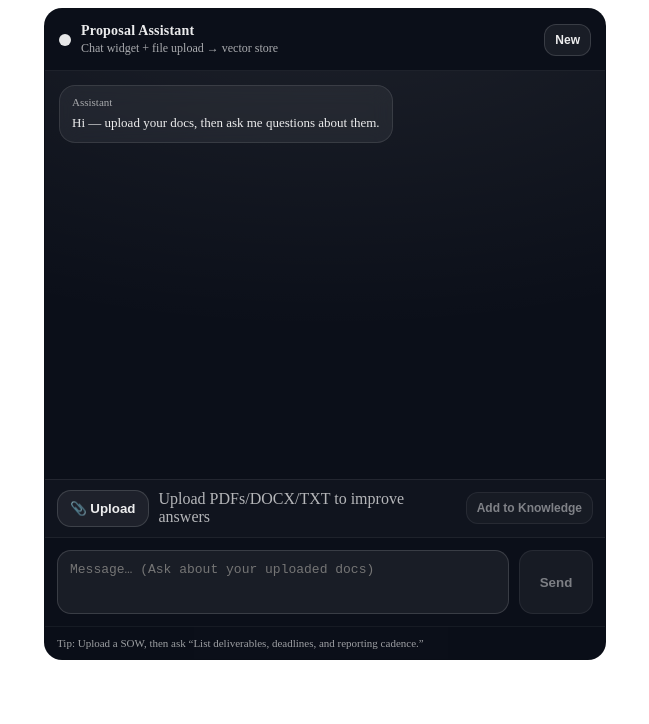
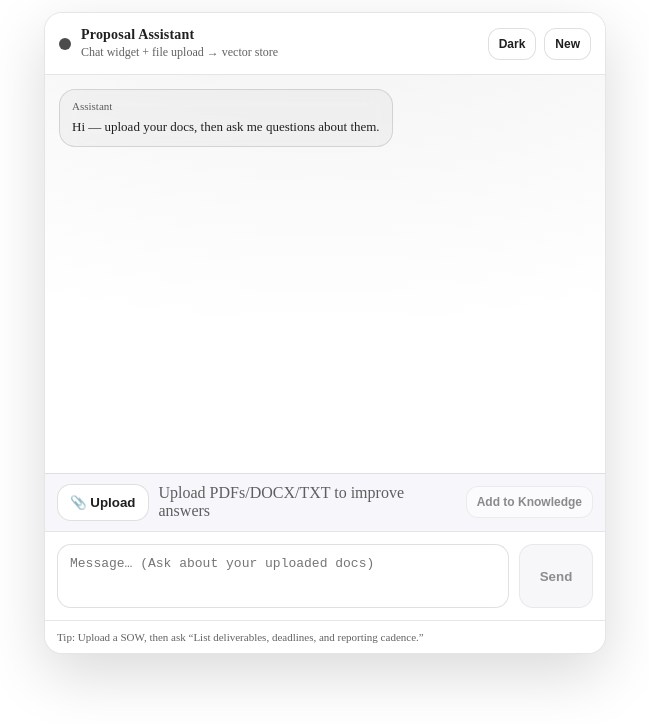
Before and after one commit to antelnick-ops/silver-octo-fishstick, a Next.js app: page / in a window 1280 px wide. Shown: the top 724 px of the page, without its empty margins (315-964 px from the left). Built offline with nearby package versions, Linux system fonts and the light colour scheme.

Commit message:
Update page.tsx

```diff
--- a/app/page.tsx
+++ b/app/page.tsx
@@ -33,7 +33,65 @@ function isUploadOk(x: UploadResult): x is UploadOk {
   return (x as any)?.ok === true && Array.isArray((x as any)?.uploaded_file_ids);
 }
 
+const THEMES = {
+  dark: {
+    bg: "#0b0f19",
+    surface: "rgba(255,255,255,0.02)",
+    surfaceStrong: "rgba(255,255,255,0.06)",
+    text: "rgba(255,255,255,0.92)",
+    textMuted: "rgba(255,255,255,0.70)",
+    border: "rgba(255,255,255,0.10)",
+    borderSoft: "rgba(255,255,255,0.08)",
+    userBubble: "rgba(255,255,255,0.10)",
+    assistantBubble: "rgba(255,255,255,0.06)",
+    systemBubble: "rgba(255,255,255,0.03)",
+    btn: "rgba(255,255,255,0.06)",
+    btnStrong: "rgba(255,255,255,0.10)",
+    dot: "rgba(255,255,255,0.9)",
+    chatBg:
+      "radial-gradient(1200px 600px at 50% -100px, rgba(255,255,255,0.08), transparent 60%), #0b0f19",
+  },
+  light: {
+    bg: "#ffffff",
+    surface: "#f7f7fb",
+    surfaceStrong: "#ffffff",
+    text: "rgba(0,0,0,0.88)",
+    textMuted: "rgba(0,0,0,0.62)",
+    border: "rgba(0,0,0,0.12)",
+    borderSoft: "rgba(0,0,0,0.10)",
+    userBubble: "rgba(0,0,0,0.06)",
+    assistantBubble: "rgba(0,0,0,0.03)",
+    systemBubble: "rgba(0,0,0,0.02)",
+    btn: "#ffffff",
+    btnStrong: "#f0f0f5",
+    dot: "rgba(0,0,0,0.7)",
+    chatBg:
+      "radial-gradient(1200px 600px at 50% -100px, rgba(0,0,0,0.05), transparent 60%), #ffffff",
+  },
+} as const;
+
+type ThemeName = keyof typeof THEMES;
+
 export default function ChatLikeWidget() {
+  const [theme, setTheme] = useState<ThemeName>("dark");
+
+  // Persist theme
+  useEffect(() => {
+    const saved = localStorage.getItem("widget-theme");
+    if (saved === "light" || saved === "dark") setTheme(saved);
+    else {
+      // optional: default to system preference
+      const prefersDark = window.matchMedia?.("(prefers-color-scheme: dark)")?.matches;
+      setTheme(prefersDark ? "dark" : "light");
+    }
+  }, []);
+
+  useEffect(() => {
+    localStorage.setItem("widget-theme", theme);
+  }, [theme]);
+
+  const t = THEMES[theme];
+
   const [messages, setMessages] = useState<ChatMessage[]>([
     {
       id: uid(),
@@ -58,6 +116,7 @@ export default function ChatLikeWidget() {
     [input, sending]
   );
 
+  // Auto-scroll chat on new message
   useEffect(() => {
     listRef.current?.scrollTo({
       top: listRef.current.scrollHeight,
@@ -81,7 +140,6 @@ export default function ChatLikeWidget() {
       const res = await fetch("/api/chat", {
         method: "POST",
         headers: { "Content-Type": "application/json" },
-        // Send only to YOUR backend (no OpenAI calls from browser)
         body: JSON.stringify({ message: text }),
       });
 
@@ -98,7 +156,6 @@ export default function ChatLikeWidget() {
         return;
       }
 
-      // support either { reply } or { answer } or { message }
       const reply =
         data?.reply ??
         data?.answer ??
@@ -138,7 +195,9 @@ export default function ChatLikeWidget() {
       const raw = await res.text();
       let data: UploadResult;
       try {
-        data = raw ? (JSON.parse(raw) as UploadResult) : ({ error: "Empty response" } as any);
+        data = raw
+          ? (JSON.parse(raw) as UploadResult)
+          : ({ error: "Empty response" } as any);
       } catch {
         data = { error: "Invalid JSON response from /api/upload", details: raw } as any;
       }
@@ -175,13 +234,211 @@ export default function ChatLikeWidget() {
     }
   }
 
+  function resetChat() {
+    setMessages([
+      {
+        id: uid(),
+        role: "assistant",
+        text: "New session started. Upload docs, then ask me anything.",
+        ts: Date.now(),
+      },
+    ]);
+    setUploadInfo("");
+    setFiles([]);
+    setInput("");
+  }
+
+  const styles: Record<string, React.CSSProperties> = {
+    shell: {
+      // Responsive sizing: fits within viewport and shrinks on small screens
+      width: "min(560px, 92vw)",
+      height: "min(650px, 80vh)",
+      maxHeight: "calc(100vh - 24px)",
+      margin: "12px auto",
+      border: `1px solid ${t.borderSoft}`,
+      borderRadius: 18,
+      overflow: "hidden",
+      background: t.bg,
+      color: t.text,
+      display: "flex",
+      flexDirection: "column",
+      minHeight: 0, // important for shrink/scroll
+      boxShadow:
+        theme === "dark"
+          ? "0 20px 60px rgba(0,0,0,0.45)"
+          : "0 20px 60px rgba(0,0,0,0.15)",
+    },
+
+    header: {
+      padding: "14px 14px",
+      display: "flex",
+      alignItems: "center",
+      justifyContent: "space-between",
+      borderBottom: `1px solid ${t.borderSoft}`,
+      background: t.bg,
+      gap: 10,
+      flexShrink: 0,
+    },
+
+    brand: { display: "flex", alignItems: "center", gap: 10, minWidth: 0 },
+    dot: {
+      width: 12,
+      height: 12,
+      borderRadius: 999,
+      background: t.dot,
+      flexShrink: 0,
+    },
+    title: { fontWeight: 700, fontSize: 14, letterSpacing: 0.2 },
+    subtitle: { fontSize: 12, color: t.textMuted, marginTop: 2 },
+
+    headerActions: { display: "flex", alignItems: "center", gap: 8 },
+
+    chat: {
+      flex: 1,
+      minHeight: 0,
+      padding: 14,
+      overflowY: "auto",
+      background: t.chatBg,
+    },
+
+    row: { display: "flex", marginBottom: 12 },
+
+    bubble: {
+      maxWidth: "86%",
+      borderRadius: 16,
+      padding: "10px 12px",
+      border: `1px solid ${t.border}`,
+      backdropFilter: "blur(10px)",
+      wordBreak: "break-word",
+    },
+    userBubble: { background: t.userBubble },
+    assistantBubble: { background: t.assistantBubble },
+    systemBubble: { background: t.systemBubble, opacity: 0.95 },
+
+    bubbleRole: { fontSize: 11, color: t.textMuted, marginBottom: 6 },
+    bubbleText: { whiteSpace: "pre-wrap", lineHeight: 1.35, fontSize: 13 },
+
+    uploadStrip: {
+      padding: "10px 12px",
+      display: "flex",
+      gap: 10,
+      alignItems: "flex-start",
+      borderTop: `1px solid ${t.borderSoft}`,
+      background: t.surface,
+      flexShrink: 0,
+    },
+
+    uploadBtn: {
+      padding: "10px 12px",
+      borderRadius: 14,
+      border: `1px solid ${t.border}`,
+      background: t.btn,
+      color: t.text,
+      fontWeight: 700,
+      cursor: "pointer",
+      whiteSpace: "nowrap",
+    },
+
+    uploadMeta: {
+      flex: 1,
+      display: "flex",
+      justifyContent: "space-between",
+      gap: 10,
+      minWidth: 0,
+    },
+
+    uploadFiles: { display: "flex", alignItems: "center", gap: 8, minHeight: 22, minWidth: 0 },
+    filesPreview: {
+      fontSize: 12,
+      color: t.textMuted,
+      overflow: "hidden",
+      textOverflow: "ellipsis",
+      whiteSpace: "nowrap",
+      minWidth: 0,
+    },
+    pill: {
+      fontSize: 11,
+      padding: "3px 8px",
+      borderRadius: 999,
+      border: `1px solid ${t.border}`,
+      background: t.btn,
+      color: t.text,
+      flexShrink: 0,
+    },
+    uploadActions: { display: "flex", alignItems: "center" },
+
+    uploadInfo: {
+      padding: "8px 12px",
+      fontSize: 12,
+      color: t.textMuted,
+      borderTop: `1px solid ${t.borderSoft}`,
+      background: t.surface,
+      flexShrink: 0,
+    },
+
+    composer: {
+      padding: 12,
+      display: "flex",
+      gap: 10,
+      borderTop: `1px solid ${t.borderSoft}`,
+      background: t.bg,
+      flexShrink: 0,
+    },
+
+    textarea: {
+      flex: 1,
+      resize: "none",
+      borderRadius: 14,
+      border: `1px solid ${t.border}`,
+      background: t.surfaceStrong,
+      color: t.text,
+      padding: "10px 12px",
+      outline: "none",
+      fontSize: 13,
+      lineHeight: 1.35,
+      minHeight: 42,
+      maxHeight: 120,
+    },
+
+    sendBtn: {
+      padding: "10px 14px",
+      borderRadius: 14,
+      border: `1px solid ${t.border}`,
+      background: t.btnStrong,
+      color: t.text,
+      fontWeight: 700,
+      minWidth: 74,
+    },
+
+    smallBtn: {
+      padding: "8px 10px",
+      borderRadius: 12,
+      border: `1px solid ${t.border}`,
+      background: t.btn,
+      color: t.text,
+      cursor: "pointer",
+      fontSize: 12,
+      fontWeight: 700,
+      whiteSpace: "nowrap",
+    },
+
+    footer: {
+      padding: "10px 12px",
+      fontSize: 11,
+      color: t.textMuted,
+      borderTop: `1px solid ${t.borderSoft}`,
+      background: t.bg,
+      flexShrink: 0,
+    },
+  };
+
   return (
     <div style={styles.shell}>
       {/* Header */}
       <div style={styles.header}>
         <div style={styles.brand}>
           <div style={styles.dot} />
-          <div>
+          <div style={{ minWidth: 0 }}>
             <div style={styles.title}>Proposal Assistant</div>
             <div style={styles.subtitle}>
               Chat widget + file upload → vector store
@@ -189,25 +446,19 @@ export default function ChatLikeWidget() {
           </div>
         </div>
 
-        <button
-          style={styles.smallBtn}
-          onClick={() => {
-            setMessages([
-              {
-                id: uid(),
-                role: "assistant",
-                text: "New session started. Upload docs, then ask me anything.",
-                ts: Date.now(),
-              },
-            ]);
-            setUploadInfo("");
-            setFiles([]);
-            setInput("");
-          }}
-          title="New chat"
-        >
-          New
-        </button>
+        <div style={styles.headerActions}>
+          <button
+            style={styles.smallBtn}
+            onClick={() => setTheme((x) => (x === "dark" ? "light" : "dark"))}
+            title="Toggle theme"
+          >
+            {theme === "dark" ? "Light" : "Dark"}
+          </button>
+
+          <button style={styles.smallBtn} onClick={resetChat} title="New chat">
+            New
+          </button>
+        </div>
       </div>
 
       {/* Messages */}
@@ -231,11 +482,7 @@ export default function ChatLikeWidget() {
               }}
             >
               <div style={styles.bubbleRole}>
-                {m.role === "user"
-                  ? "You"
-                  : m.role === "assistant"
-                  ? "Assistant"
-                  : "System"}
+                {m.role === "user" ? "You" : m.role === "assistant" ? "Assistant" : "System"}
               </div>
               <div style={styles.bubbleText}>{m.text}</div>
             </div>
@@ -274,7 +521,7 @@ export default function ChatLikeWidget() {
                 </span>
               </>
             ) : (
-              <span style={{ opacity: 0.75 }}>
+              <span style={{ color: t.textMuted }}>
                 Upload PDFs/DOCX/TXT to improve answers
               </span>
             )}
@@ -334,141 +581,3 @@ export default function ChatLikeWidget() {
     </div>
   );
 }
-
-const styles: Record<string, React.CSSProperties> = {
-  shell: {
-    height: "100vh",
-    maxHeight: 650,
-    width: "100%",
-    maxWidth: 560,
-    margin: "0 auto",
-    border: "1px solid rgba(0,0,0,0.08)",
-    borderRadius: 18,
-    overflow: "hidden",
-    background: "#0b0f19",
-    color: "rgba(255,255,255,0.92)",
-    display: "flex",
-    flexDirection: "column",
-  },
-  header: {
-    padding: "14px 14px",
-    display: "flex",
-    alignItems: "center",
-    justifyContent: "space-between",
-    borderBottom: "1px solid rgba(255,255,255,0.08)",
-    background: "#0b0f19",
-  },
-  brand: { display: "flex", alignItems: "center", gap: 10 },
-  dot: {
-    width: 12,
-    height: 12,
-    borderRadius: 999,
-    background: "rgba(255,255,255,0.9)",
-  },
-  title: { fontWeight: 700, fontSize: 14, letterSpacing: 0.2 },
-  subtitle: { fontSize: 12, opacity: 0.7, marginTop: 2 },
-  chat: {
-    flex: 1,
-    padding: 14,
-    overflowY: "auto",
-    background:
-      "radial-gradient(1200px 600px at 50% -100px, rgba(255,255,255,0.08), transparent 60%), #0b0f19",
-  },
-  row: { display: "flex", marginBottom: 12 },
-  bubble: {
-    maxWidth: "86%",
-    borderRadius: 16,
-    padding: "10px 12px",
-    border: "1px solid rgba(255,255,255,0.10)",
-    backdropFilter: "blur(10px)",
-  },
-  userBubble: { background: "rgba(255,255,255,0.10)" },
-  assistantBubble: { background: "rgba(255,255,255,0.06)" },
-  systemBubble: { background: "rgba(255,255,255,0.03)", opacity: 0.9 },
-  bubbleRole: { fontSize: 11, opacity: 0.65, marginBottom: 6 },
-  bubbleText: { whiteSpace: "pre-wrap", lineHeight: 1.35, fontSize: 13 },
-  composer: {
-    padding: 12,
-    display: "flex",
-    gap: 10,
-    borderTop: "1px solid rgba(255,255,255,0.08)",
-    background: "#0b0f19",
-  },
-  textarea: {
-    flex: 1,
-    resize: "none",
-    borderRadius: 14,
-    border: "1px solid rgba(255,255,255,0.14)",
-    background: "rgba(255,255,255,0.06)",
-    color: "rgba(255,255,255,0.92)",
-    padding: "10px 12px",
-    outline: "none",
-    fontSize: 13,
-    lineHeight: 1.35,
-    minHeight: 42,
-    maxHeight: 120,
-  },
-  sendBtn: {
-    padding: "10px 14px",
-    borderRadius: 14,
-    border: "1px solid rgba(255,255,255,0.14)",
-    background: "rgba(255,255,255,0.10)",
-    color: "rgba(255,255,255,0.92)",
-    fontWeight: 700,
-    minWidth: 74,
-  },
-  uploadStrip: {
-    padding: "10px 12px",
-    display: "flex",
-    gap: 10,
-    alignItems: "flex-start",
-    borderTop: "1px solid rgba(255,255,255,0.08)",
-    background: "rgba(255,255,255,0.02)",
-  },
-  uploadBtn: {
-    padding: "10px 12px",
-    borderRadius: 14,
-    border: "1px solid rgba(255,255,255,0.14)",
-    background: "rgba(255,255,255,0.06)",
-    color: "rgba(255,255,255,0.92)",
-    fontWeight: 700,
-    cursor: "pointer",
-    whiteSpace: "nowrap",
-  },
-  uploadMeta: { flex: 1, display: "flex", justifyContent: "space-between", gap: 10 },
-  uploadFiles: { display: "flex", alignItems: "center", gap: 8, minHeight: 22 },
-  filesPreview: { fontSize: 12, opacity: 0.8, overflow: "hidden", textOverflow: "ellipsis" },
-  pill: {
-    fontSize: 11,
-    padding: "3px 8px",
-    borderRadius: 999,
-    border: "1px solid rgba(255,255,255,0.14)",
-    background: "rgba(255,255,255,0.06)",
-  },
-  uploadActions: { display: "flex", alignItems: "center" },
-  uploadInfo: {
-    padding: "8px 12px",
-    fontSize: 12,
-    opacity: 0.85,
-    borderTop: "1px solid rgba(255,255,255,0.08)",
-    background: "rgba(255,255,255,0.02)",
-  },
-  smallBtn: {
-    padding: "8px 10px",
-    borderRadius: 12,
-    border: "1px solid rgba(255,255,255,0.14)",
-    background: "rgba(255,255,255,0.06)",
-    color: "rgba(255,255,255,0.92)",
-    cursor: "pointer",
-    fontSize: 12,
-    fontWeight: 700,
-    whiteSpace: "nowrap",
-  },
-  footer: {
-    padding: "10px 12px",
-    fontSize: 11,
-    opacity: 0.65,
-    borderTop: "1px solid rgba(255,255,255,0.08)",
-    background: "#0b0f19",
-  },
-};
```
